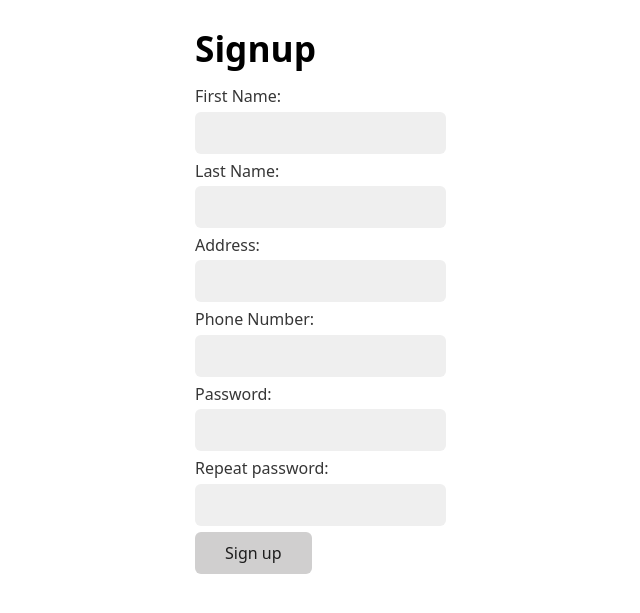
After one commit to S-Cybulski/AirLine_Portal, a PHP site: template views/signup.php in a window 1280 px wide. The commit adds this page. Shown: the top 613 px of the page, without its empty margins (45-685 px from the left). Run offline with PHP 8.4, Linux system fonts and the light colour scheme; the template is opened without the code that fills it, so the values that code supplies are empty.

Commit message:
added signup page and validation

```diff
--- a/config/definitions.php
+++ b/config/definitions.php
@@ -16,6 +16,8 @@ return [
 
         $renderer = new PhpRenderer(__DIR__ . '/../views');
 
+        $renderer->setLayout('layout.php');
+
         return $renderer;
     }
 ];
--- a/config/routes.php
+++ b/config/routes.php
@@ -9,8 +9,13 @@ use Slim\Routing\RouteCollectorProxy;
 use App\Controllers\Home;
 use App\Middleware\AddJsonResponseHeader;
 use App\Middleware\RequireAPIKey;
+use App\Controllers\Signup;
 
 $app->get('/', Home::class);
+
+$app->get('/signup', [Signup::class, 'new']);
+
+$app->post('/signup', [Signup::class, 'create']);
 
 $app->group('/api', function(RouteCollectorProxy $group){
 
--- /dev/null
+++ b/views/layout.php
@@ -0,0 +1,14 @@
+<!DOCTYPE html>
+<html lang="en">
+<head>
+    <meta charset="UTF-8">
+    <meta name="viewport" content="width=device-width, initial-scale=1.0">
+    <title>Airline Portal</title>
+    <link rel="stylesheet" href="https://cdn.jsdelivr.net/npm/water.css@2/out/water.css">
+</head>
+<body>
+
+<?= $content ?>
+
+</body>
+</html>
--- /dev/null
+++ b/views/signup.php
@@ -0,0 +1,34 @@
+<h1>Signup</h1>
+
+<?php if (isset($errors)): ?>
+    <ul>
+        <?php foreach ($errors as $field): ?>
+            <?php foreach($field as $error): ?>
+                <li><?= $error ?></li>
+            <?php endforeach; ?>
+        <?php endforeach; ?>
+    </ul>
+
+<?php endif; ?>
+
+<form method="post" action="/signup">
+    <label for="First_name">First Name:</label>
+    <input type="text" name="First_name" id="First_name">
+
+    <label for="Last_name">Last Name:</label>
+    <input type="text" name="Last_name" id="Last_name">
+
+    <label for="Address">Address:</label>
+    <input type="text" name="Address" id="Address">
+
+    <label for="Phone_Number">Phone Number:</label>
+    <input type="text" name="Phone_Number" id="Phone_Number">
+
+    <label for="password">Password:</label>
+    <input type="password" name="password" id="password">
+
+    <label for="password_confirmation">Repeat password:</label>
+    <input type="password" name="password_confirmation" id="password_confirmation">
+
+    <button>Sign up</button>
+</form>
```
Also changed, not shown: src/App/Controllers/Signup.php (added, +30 -0 lines), views/home.php (+3 -11 lines).
